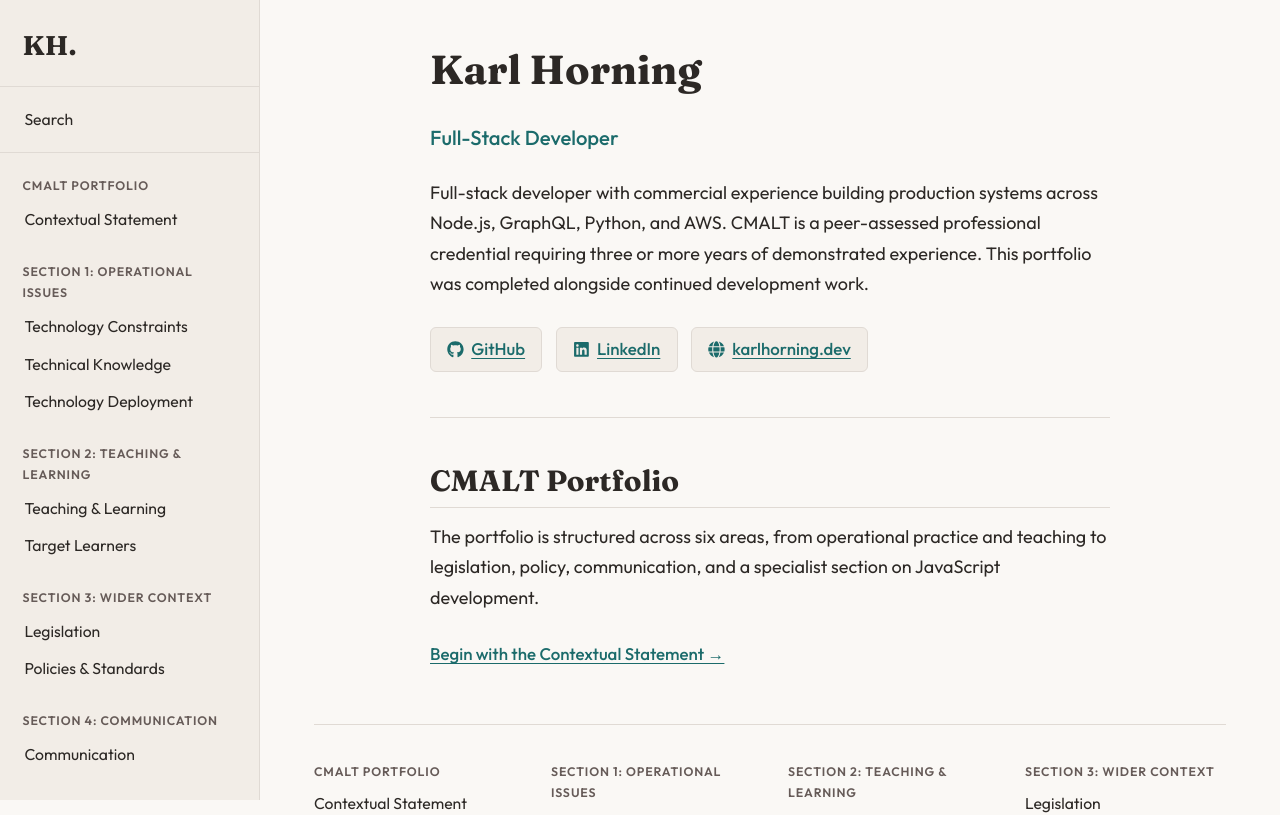
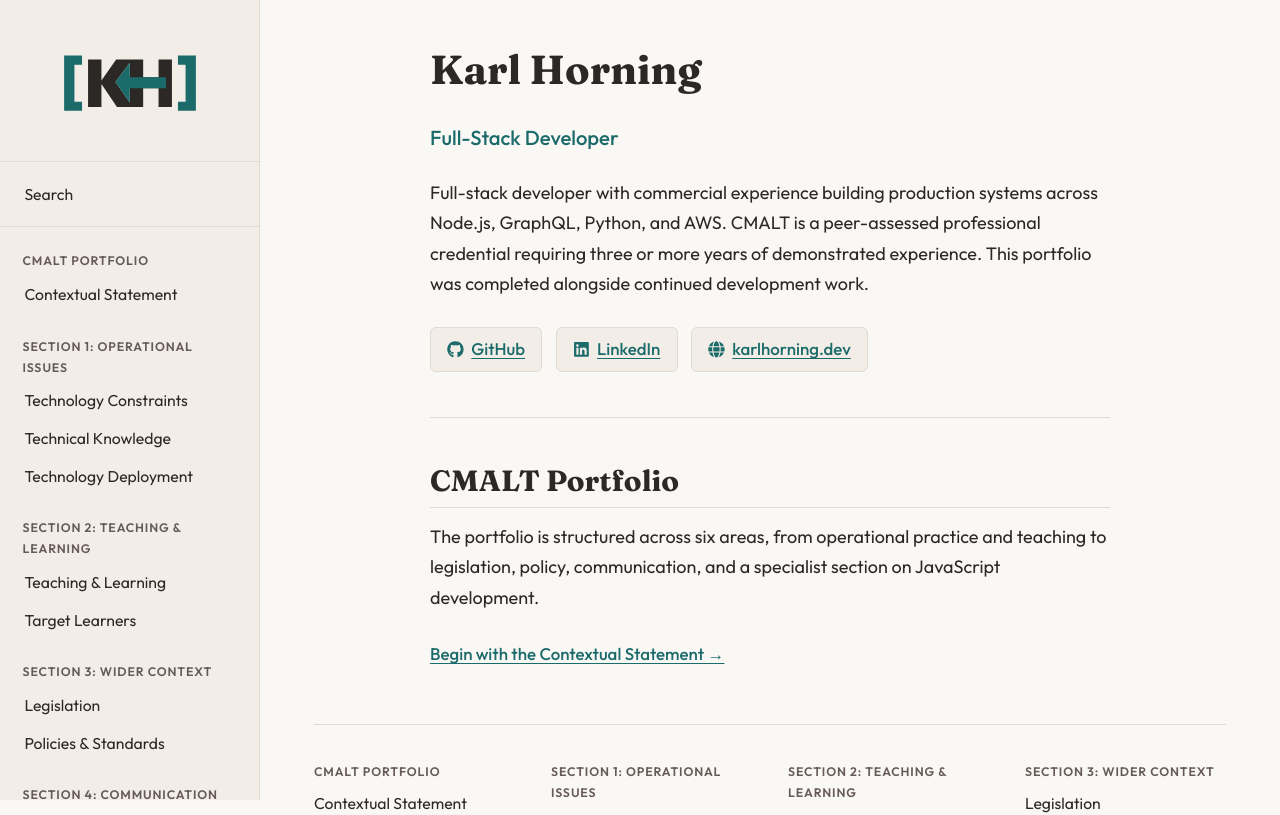
Before and after one commit to Karl-Horning/cmalt, a Next.js app: page / in a window 1280 px wide. Shown: the top 815 px of the page. Built offline with nearby package versions, Linux system fonts and the light colour scheme.

Commit message:
feat: add site logo

```diff
--- a/app/components/SiteShell.tsx
+++ b/app/components/SiteShell.tsx
@@ -25,11 +25,7 @@ import PrevNextNav from "./PrevNextNav";
  * @param props.children - Page content rendered inside the main element.
  * @returns The rendered site shell fragment.
  */
-export default function SiteShell({
-    children,
-}: {
-    children: React.ReactNode;
-}) {
+export default function SiteShell({ children }: { children: React.ReactNode }) {
     const pathname = usePathname();
     const router = useRouter();
     const [openAt, setOpenAt] = useState<string | null>(null);
@@ -63,7 +59,11 @@ export default function SiteShell({
                 aria-controls="site-sidebar"
                 aria-label={open ? "Close navigation" : "Open navigation"}
             >
-                {open ? <FaTimes aria-hidden="true" /> : <FaBars aria-hidden="true" />}
+                {open ? (
+                    <FaTimes aria-hidden="true" />
+                ) : (
+                    <FaBars aria-hidden="true" />
+                )}
             </button>
 
             <div className="site-layout">
@@ -72,8 +72,33 @@ export default function SiteShell({
                     className={`site-sidebar${open ? " site-sidebar--open" : ""}`}
                 >
                     <div className="sidebar-brand">
-                        <Link href="/" className="sidebar-brand-link" aria-label="Karl Horning — CMALT Portfolio, home">
-                            KH.
+                        <Link
+                            href="/"
+                            className="sidebar-brand-link"
+                            aria-label="Karl Horning — CMALT Portfolio, home"
+                        >
+                            <svg
+                                className="site-logo"
+                                viewBox="0 0 1920 1080"
+                                xmlns="http://www.w3.org/2000/svg"
+                                style={{ fillRule: "evenodd" }}
+                                aria-hidden="true"
+                            >
+                                <g transform="matrix(1,0,0,1,-5910,0)">
+                                    <g id="logo-main" transform="matrix(1,0,0,1,5931.8,150.6)">
+                                        <path
+                                            fill="var(--fg)"
+                                            d="M1056.4,603L821.2,603L682,395.598L682,603L562,603L562,175.8L682,175.8L682,365.724L814,175.8L1056.4,175.8L1056.4,335.4L1194.4,335.4L1194.4,175.8L1314.4,175.8L1314.4,603L1194.4,603L1194.4,435L1056.4,435L1056.4,603ZM936.4,205.778L808.038,379.113L936.4,561.973L936.4,205.778Z"
+                                        />
+                                    </g>
+                                    <g id="logo-accents" transform="matrix(1,0,0,1,5931.8,127.8)">
+                                        <path
+                                            fill="var(--accent)"
+                                            d="M508,660.6L347.2,660.6L347.2,163.8L508,163.8L508,246L439.6,246L439.6,578.4L508,578.4L508,660.6ZM1436.8,246L1368.4,246L1368.4,163.8L1529.2,163.8L1529.2,660.6L1368.4,660.6L1368.4,578.4L1436.8,578.4L1436.8,246ZM936.4,458.2L936.4,584.773L808.038,401.913L936.4,228.578L936.4,358.2L1261.4,358.2L1261.4,458.2L936.4,458.2Z"
+                                        />
+                                    </g>
+                                </g>
+                            </svg>
                         </Link>
                     </div>
                     <Nav />
--- a/app/globals.css
+++ b/app/globals.css
@@ -109,16 +109,14 @@ body {
 }
 
 .sidebar-brand-link {
-    font-family: var(--font-fraunces), Georgia, serif;
-    font-weight: 700;
-    font-size: 1.5rem;
-    color: var(--fg);
+    display: block;
     text-decoration: none;
-    transition: color 0.15s;
 }
 
-.sidebar-brand-link:hover {
-    color: var(--accent);
+.site-logo {
+    width: 100%;
+    height: auto;
+    display: block;
 }
 
 /* Sidebar */
```
Also changed, not shown: 1 other file (tests, documents, lock files or other folders).
